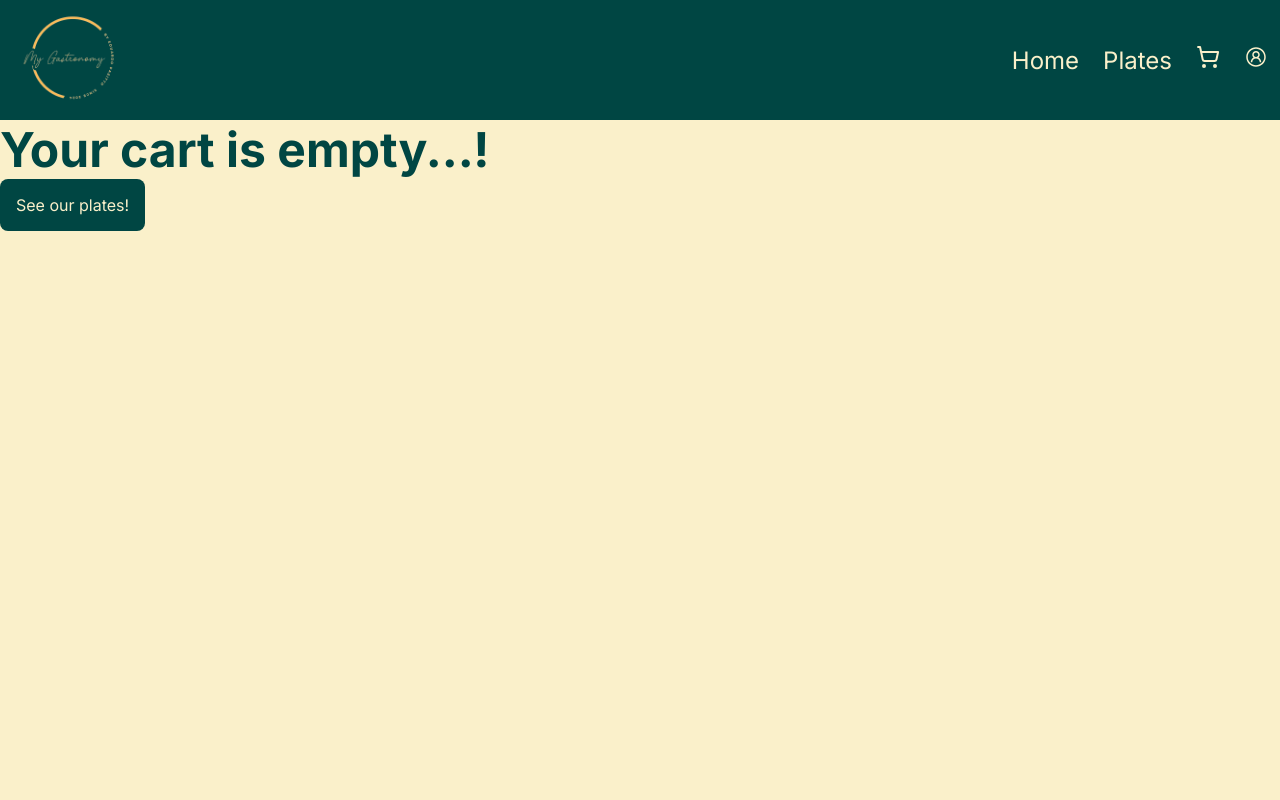
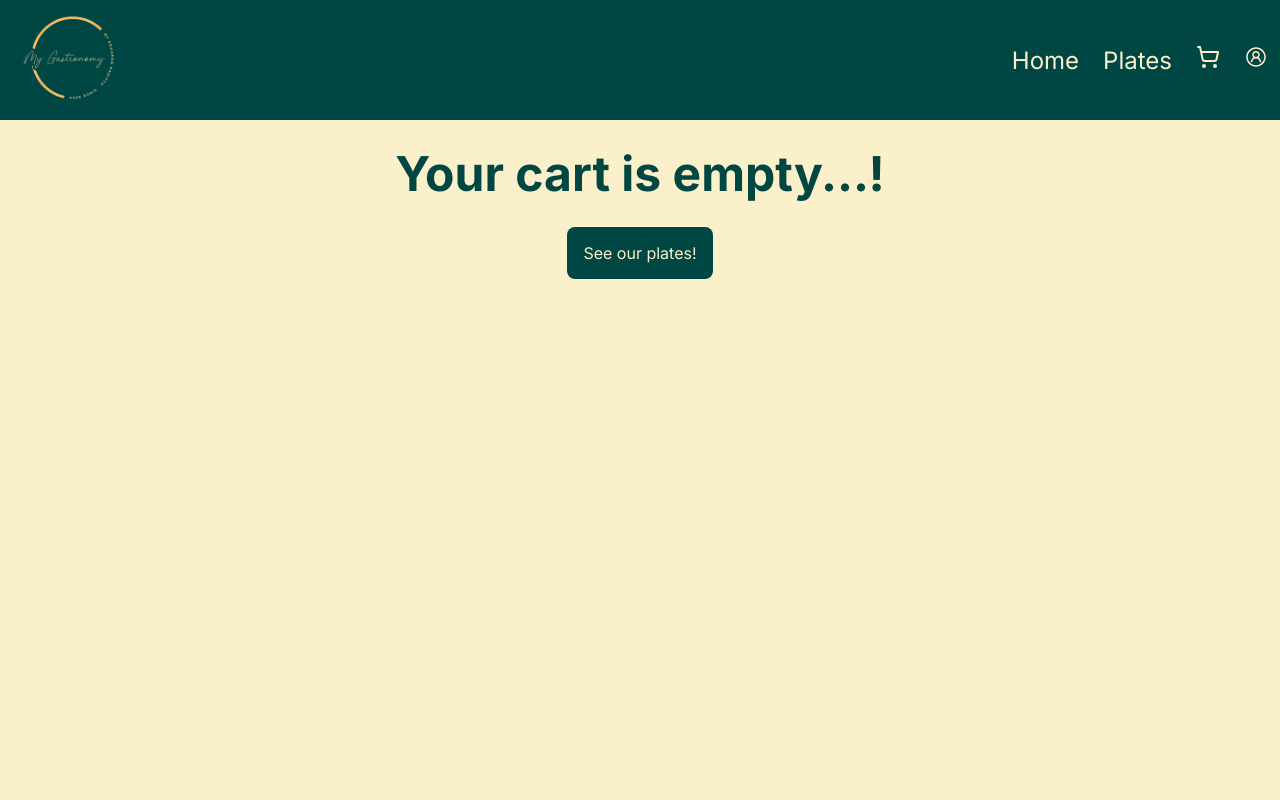
Before and after one commit to ecalazaes/ProjetoNodeReactJS, a React (Vite) app in the folder frontend/: page /cart in a window 1280 px wide. Shown: the top 800 px of the page. Built offline with nearby package versions, Linux system fonts and the light colour scheme.

Commit message:
Ajustes css cart

```diff
--- a/frontend/src/pages/cart/page.module.css
+++ b/frontend/src/pages/cart/page.module.css
@@ -54,9 +54,15 @@
     background-color: #FF0000;
 }
 
-/*h1 {*/
-/*    text-align: center;*/
-/*}*/
+.cartContainer {
+    display: flex;
+    flex-direction: column;
+    justify-content: center;
+    align-items: center;
+    gap: 1em;
+    padding: 1em;
+
+}
 
 
 @media screen and (max-width: 768px) {
```
